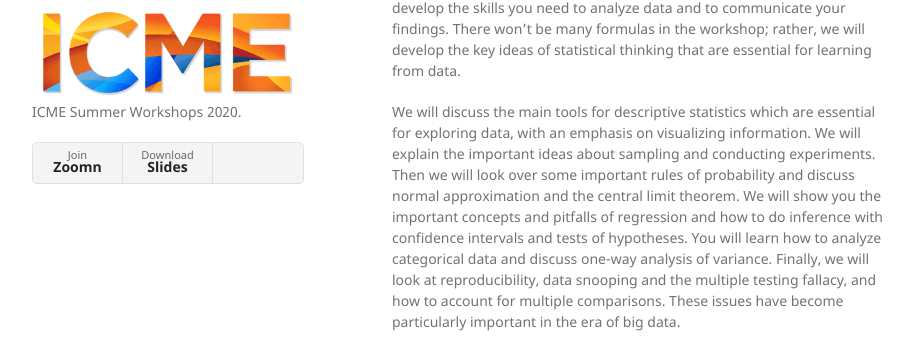
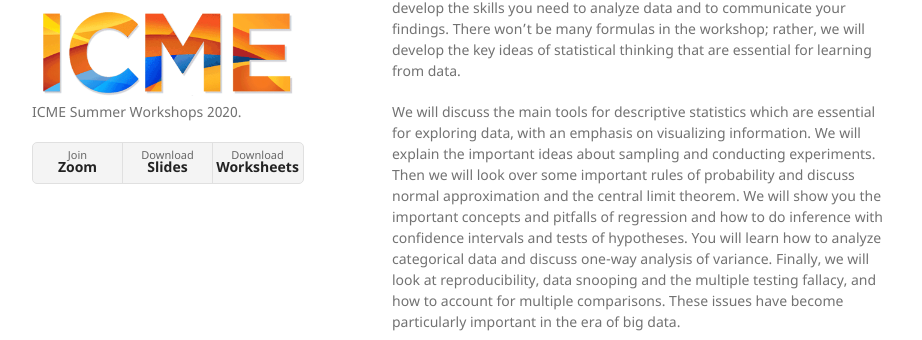
Before and after one commit to danielkunin/icme-statistics, a Jekyll site: the page built from index.md, in a window 1280 px wide. Shown: the part 133-473 px from the top of the page, without its empty margins (178-1100 px from the left). Built offline with Jekyll 4.4.1, drawn with Linux system fonts in a browser that asks for light colours; our own code applies the rules of GitHub Pages for plain Markdown files.

Commit message:
Update default.html

```diff
--- a/_layouts/default.html
+++ b/_layouts/default.html
@@ -32,8 +32,9 @@
 
         {% if site.show_downloads %}
         <ul class="downloads">
-          <li><a href="https://stanford.zoom.us/j/99685006284">Join <strong>Zoomn</strong></a></li>
+          <li><a href="https://stanford.zoom.us/j/99685006284">Join <strong>Zoom</strong></a></li>
           <li><a href="#">Download <strong>Slides</strong></a></li>
+          <li><a href="#">Download <strong>Worksheets</strong></a></li>
         </ul>
         {% endif %}
       </header>
```
